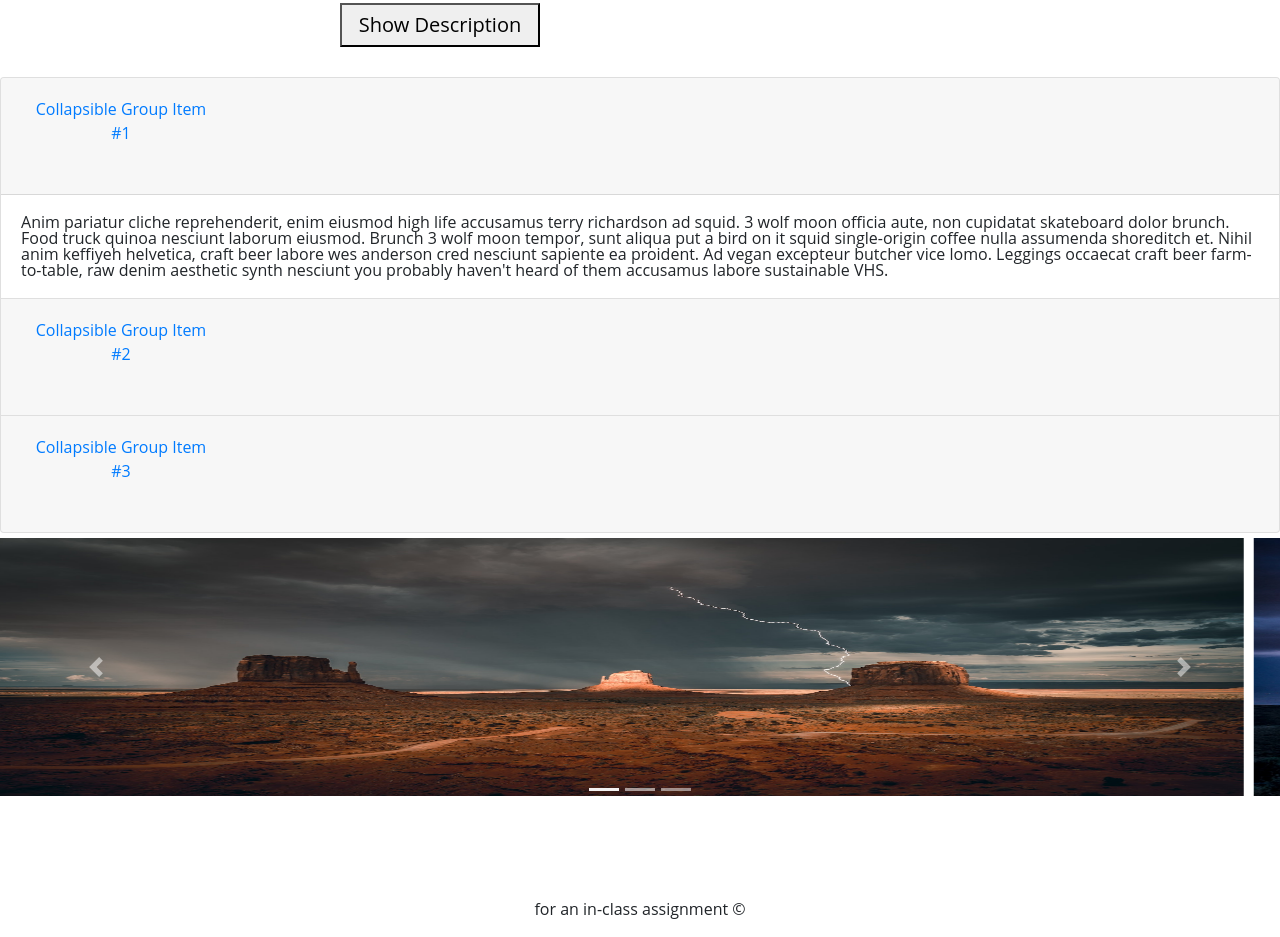
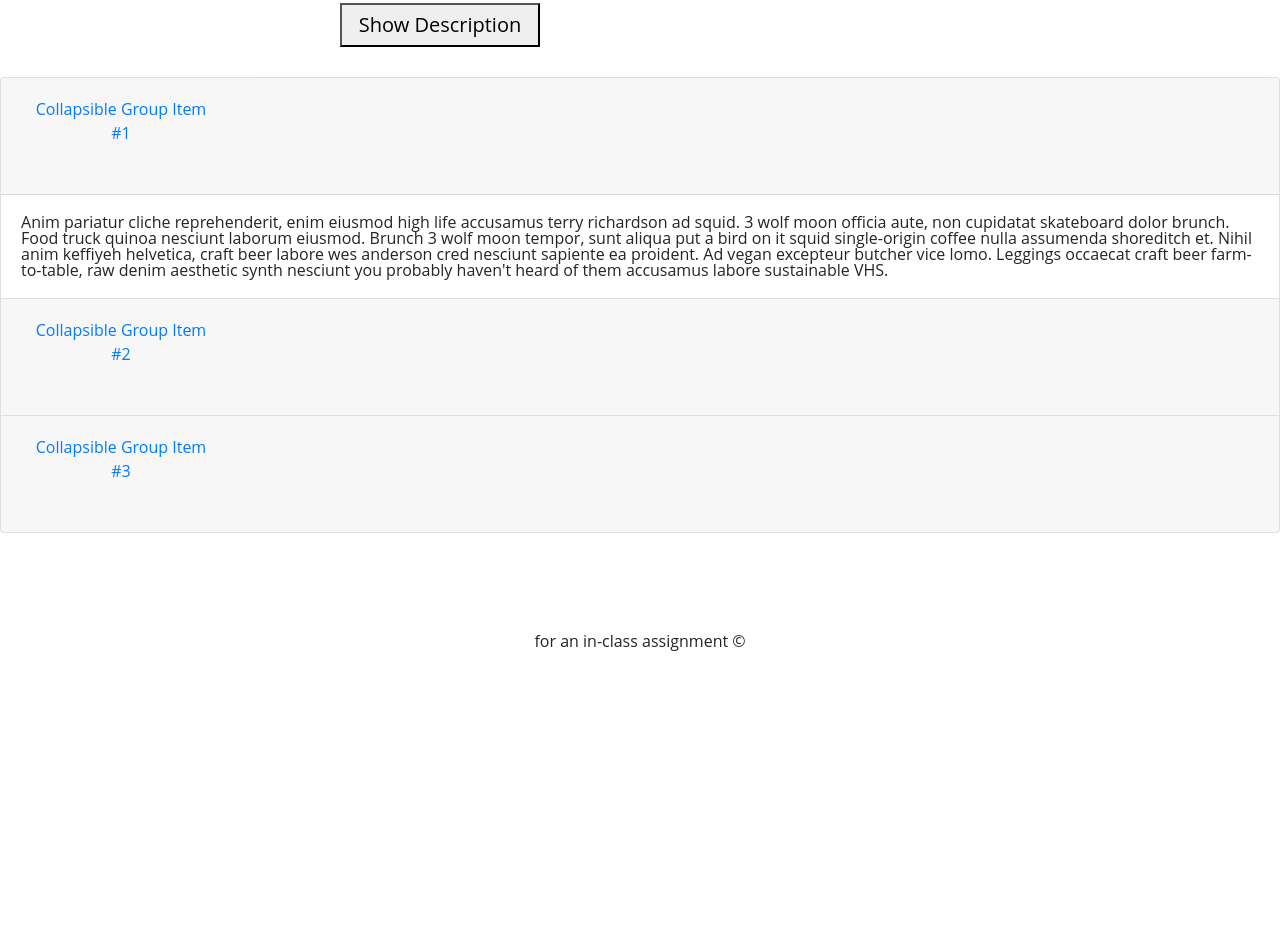
Before and after one commit to SashaSpievakov/assignment, a website: page index.html in a window 1280 px wide. Shown: the part 1381-2318 px from the top of the page. After the commit the page ends 2050 px from the top, so only its background shows below. Drawn offline with nearby package versions, Linux system fonts and the light colour scheme.

Commit message:
change html

```diff
--- a/index.html
+++ b/index.html
@@ -15,7 +15,7 @@
     <link rel="stylesheet" href="css/reset.css" />
     <link rel="stylesheet" href="css/styles.css" />
     <link rel="stylesheet" href="css/darkTheme.css" />
-    <title>bootstrap proj</title>
+    <title>class 5</title>
   </head>
   <body>
     <header>
@@ -236,53 +236,6 @@
         </div>
       </div>
 
-      <!-- Carousel -->
-
-      <div
-        id="carouselExampleIndicators"
-        class="carousel slide"
-        data-ride="carousel"
-      >
-        <ol class="carousel-indicators">
-          <li
-            data-target="#carouselExampleIndicators"
-            data-slide-to="0"
-            class="active"
-          ></li>
-          <li data-target="#carouselExampleIndicators" data-slide-to="1"></li>
-          <li data-target="#carouselExampleIndicators" data-slide-to="2"></li>
-        </ol>
-        <div class="carousel-inner">
-          <div class="carousel-item active">
-            <img src="images/img1.jpg" class="d-block w-100" alt="slide" />
-          </div>
-          <div class="carousel-item">
-            <img src="images/img2.jpg" class="d-block w-100" alt="slide" />
-          </div>
-          <div class="carousel-item">
-            <img src="images/img3.jpg" class="d-block w-100" alt="slide" />
-          </div>
-        </div>
-        <a
-          class="carousel-control-prev"
-          href="#carouselExampleIndicators"
-          role="button"
-          data-slide="prev"
-        >
-          <span class="carousel-control-prev-icon" aria-hidden="true"></span>
-          <span class="sr-only">Previous</span>
-        </a>
-        <a
-          class="carousel-control-next"
-          href="#carouselExampleIndicators"
-          role="button"
-          data-slide="next"
-        >
-          <span class="carousel-control-next-icon" aria-hidden="true"></span>
-          <span class="sr-only">Next</span>
-        </a>
-      </div>
-
       <a class="scroll-top" href="#top">Scroll to the top</a>
     </main>
 
```
